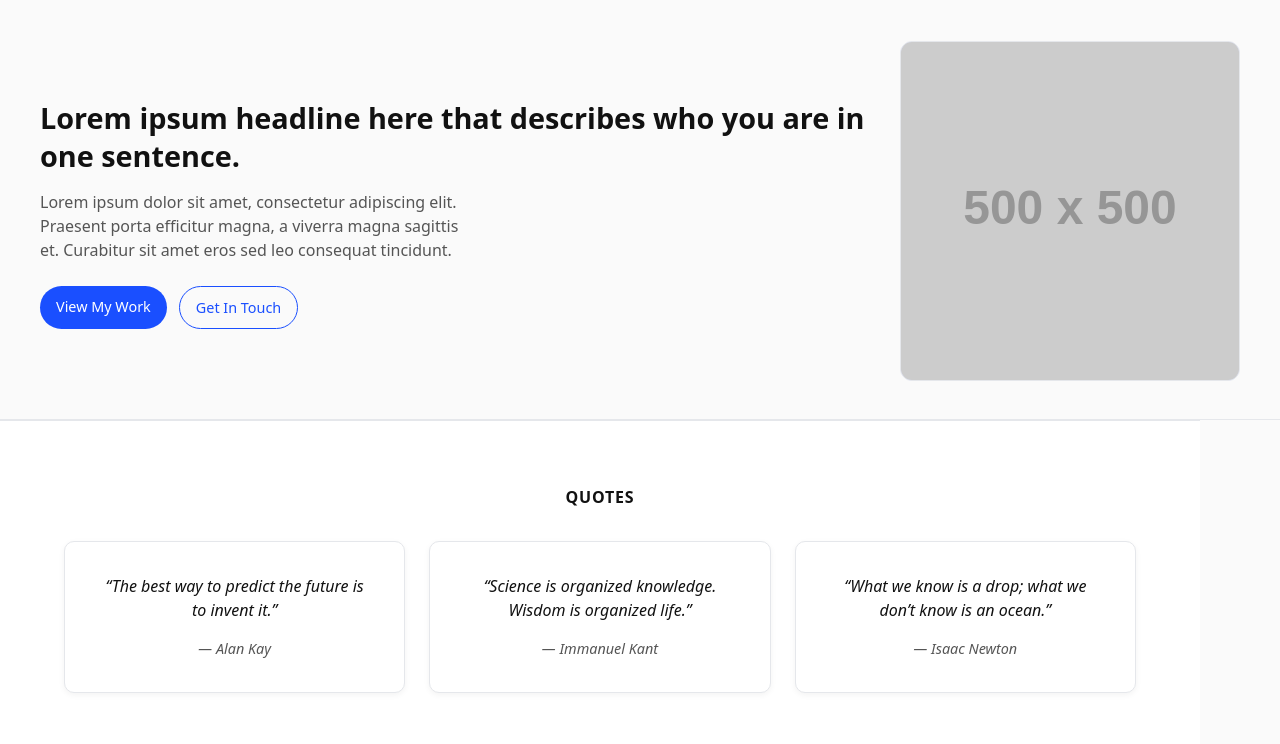
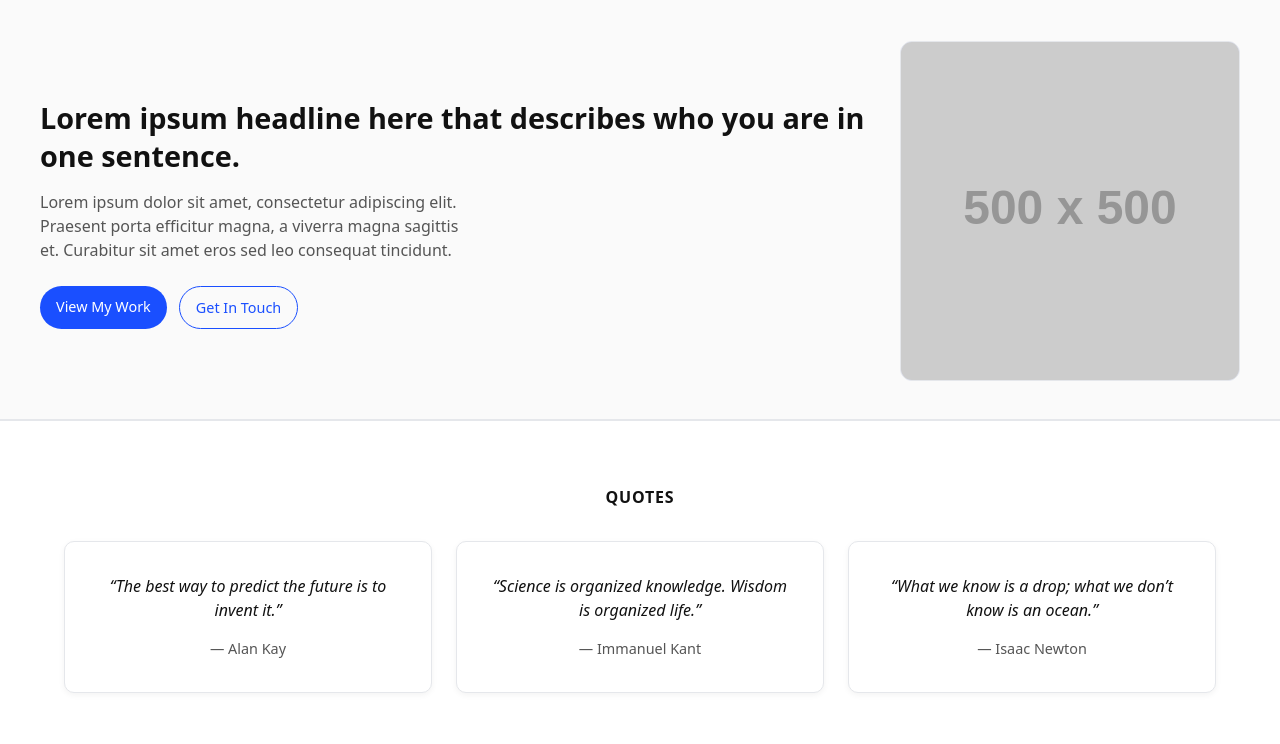
Before and after one commit to mr-hazmat/mr-hazmat.github.io, a plain HTML site: page index.html in a window 1280 px wide. Shown: the part 56-800 px from the top of the page. Drawn offline with Linux system fonts and the light colour scheme; placeholder pictures from the web are drawn by us.

Commit message:
updated html+css

```diff
--- a/index.html
+++ b/index.html
@@ -51,7 +51,7 @@
   </section>
 
   <!-- Quotes -->
-  <section id="quotes" class="section fade-section quotes-section">
+  <section id="quotes" class="fade-section quotes-section">
     <div class="quotes-inner">
       <h2 class="section-title quotes-title">Quotes</h2>
 
--- a/style.css
+++ b/style.css
@@ -433,7 +433,7 @@ body {
   padding: 4rem 1rem;
   text-align: center;
 
-  /* True edge-to-edge width fix */
+  /* True edge-to-edge width trick */
   position: relative;
   left: 50%;
   right: 50%;
@@ -441,13 +441,13 @@ body {
   margin-left: -50vw;
   margin-right: -50vw;
   box-sizing: border-box;
-  overflow: hidden; /* prevent horizontal scrollbars */
+  overflow: hidden;
 }
 
 .quotes-inner {
   max-width: 1300px;
   margin: 0 auto;
-  padding: 0 3rem; /* Adds balance on wide monitors */
+  padding: 0 3rem;
 }
 
 .quotes-title {
@@ -455,7 +455,6 @@ body {
   margin-bottom: 2rem;
 }
 
-/* row of quotes */
 .quotes-row {
   display: flex;
   justify-content: space-between;
@@ -464,7 +463,6 @@ body {
   width: 100%;
 }
 
-/* each quote card */
 .quote-box {
   flex: 1 1 0;
   background: var(--bg-card, #fff);
@@ -474,6 +472,7 @@ body {
   font-style: italic;
   color: var(--text-main, #111);
   box-shadow: 0 2px 6px rgba(0, 0, 0, 0.05);
+
   transform: translateY(20px);
   opacity: 0;
   transition: opacity 0.8s ease-out, transform 0.8s ease-out, box-shadow 0.3s ease;
@@ -496,6 +495,8 @@ body {
   margin-top: 1rem;
   font-size: 0.9rem;
   color: var(--text-dim, #555);
+  font-style: normal;
+  text-align: center;
 }
 
 /* Responsive */
```
